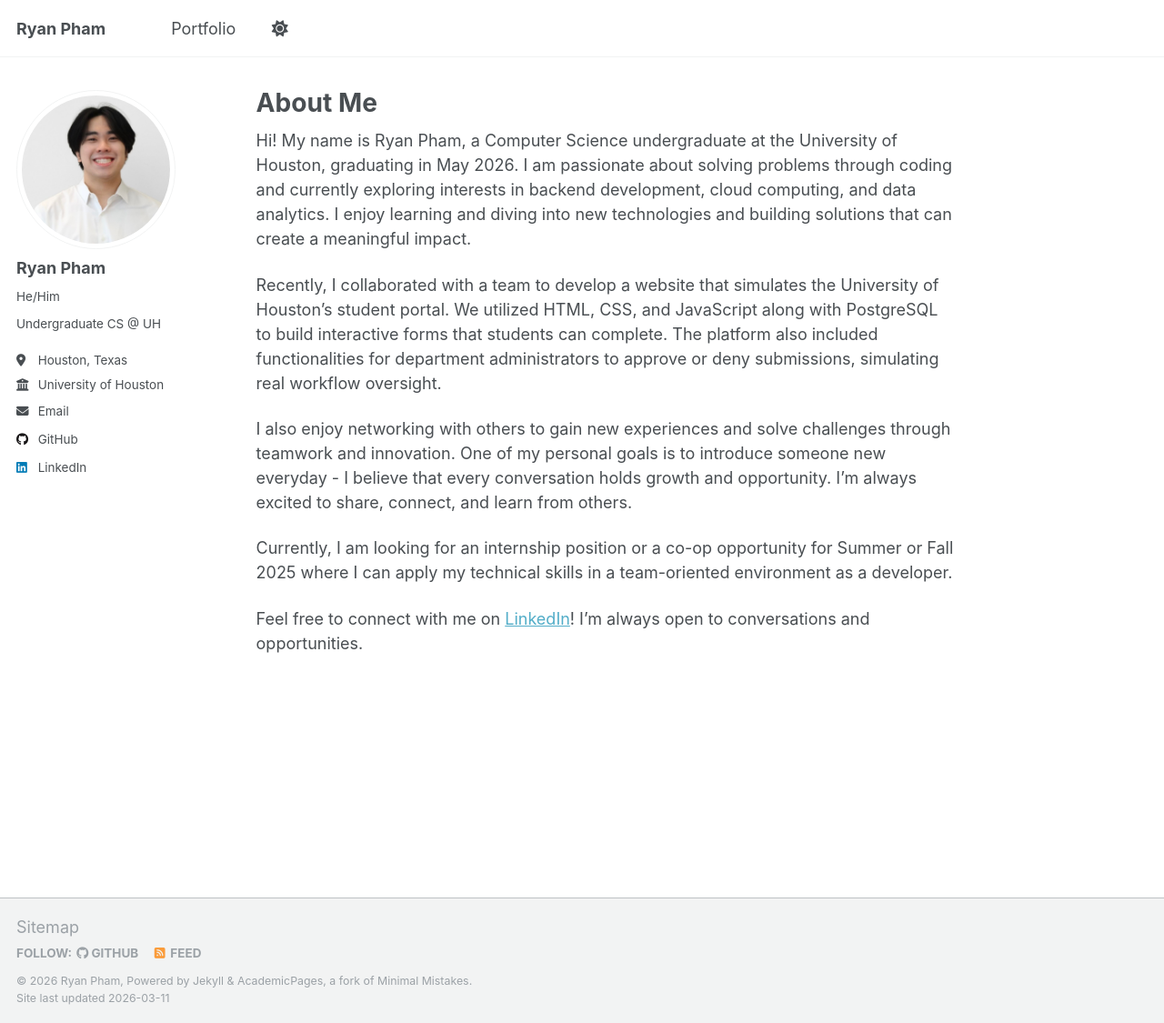
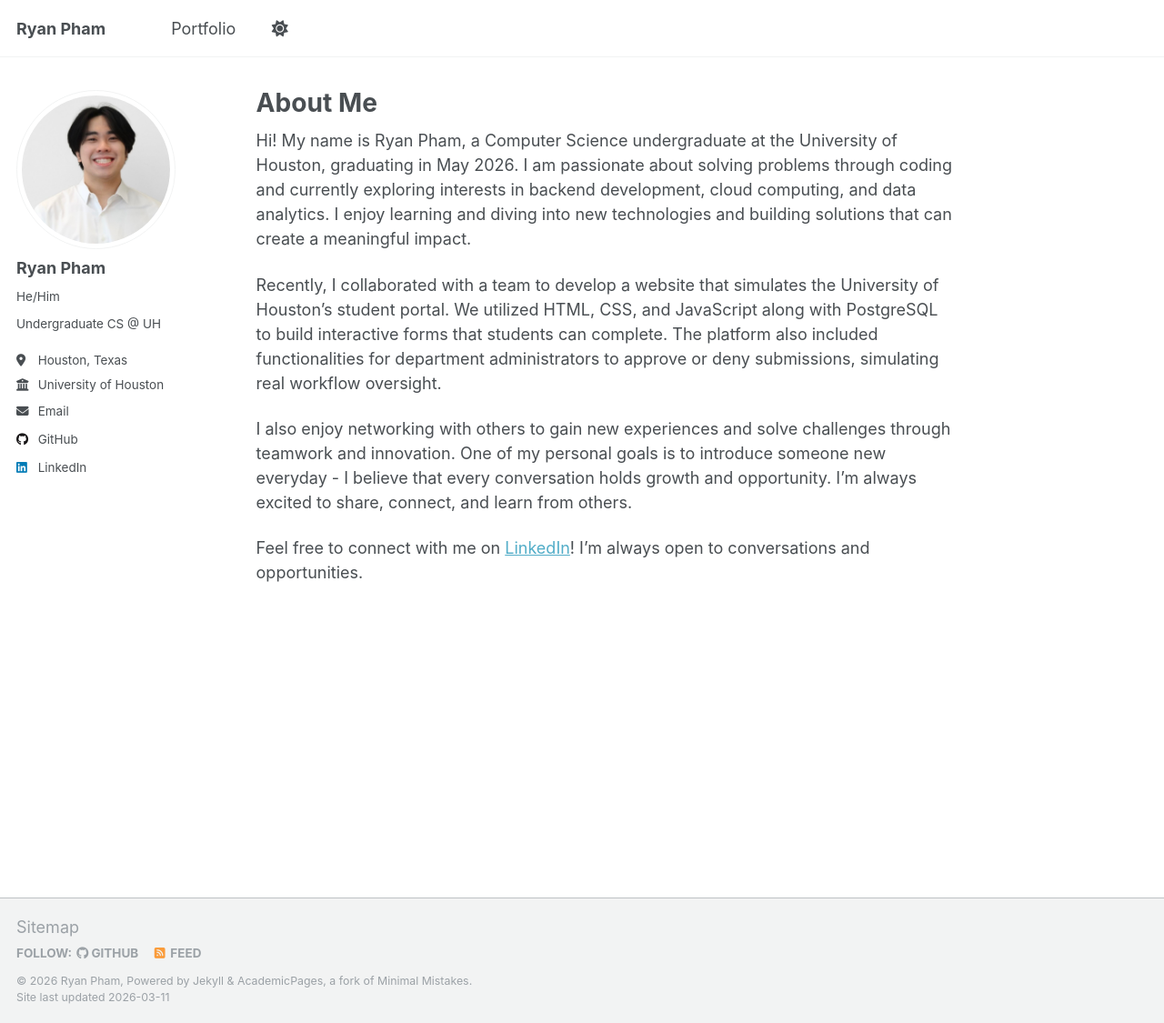
Before and after one commit to rpham0306/rpham0306.github.io, a Jekyll site: the page built from _pages/about.md, in a window 1280 px wide and 1125 px high. Shown: the whole window at 91% size. Built offline with Jekyll 4.4.1, drawn with Linux system fonts in a browser that asks for light colours.

Commit message:
about me correction

```diff
--- a/_pages/about.md
+++ b/_pages/about.md
@@ -13,6 +13,4 @@ Recently, I collaborated with a team to develop a website that simulates the Uni
 
 I also enjoy networking with others to gain new experiences and solve challenges through teamwork and innovation. One of my personal goals is to introduce someone new everyday - I believe that every conversation holds growth and opportunity. I'm always excited to share, connect, and learn from others.
 
-Currently, I am looking for an internship position or a co-op opportunity for Summer or Fall 2025 where I can apply my technical skills in a team-oriented environment as a developer.
-
 Feel free to connect with me on [LinkedIn](www.linkedin.com/in/ryan-pham0306)! I'm always open to conversations and opportunities.
```
